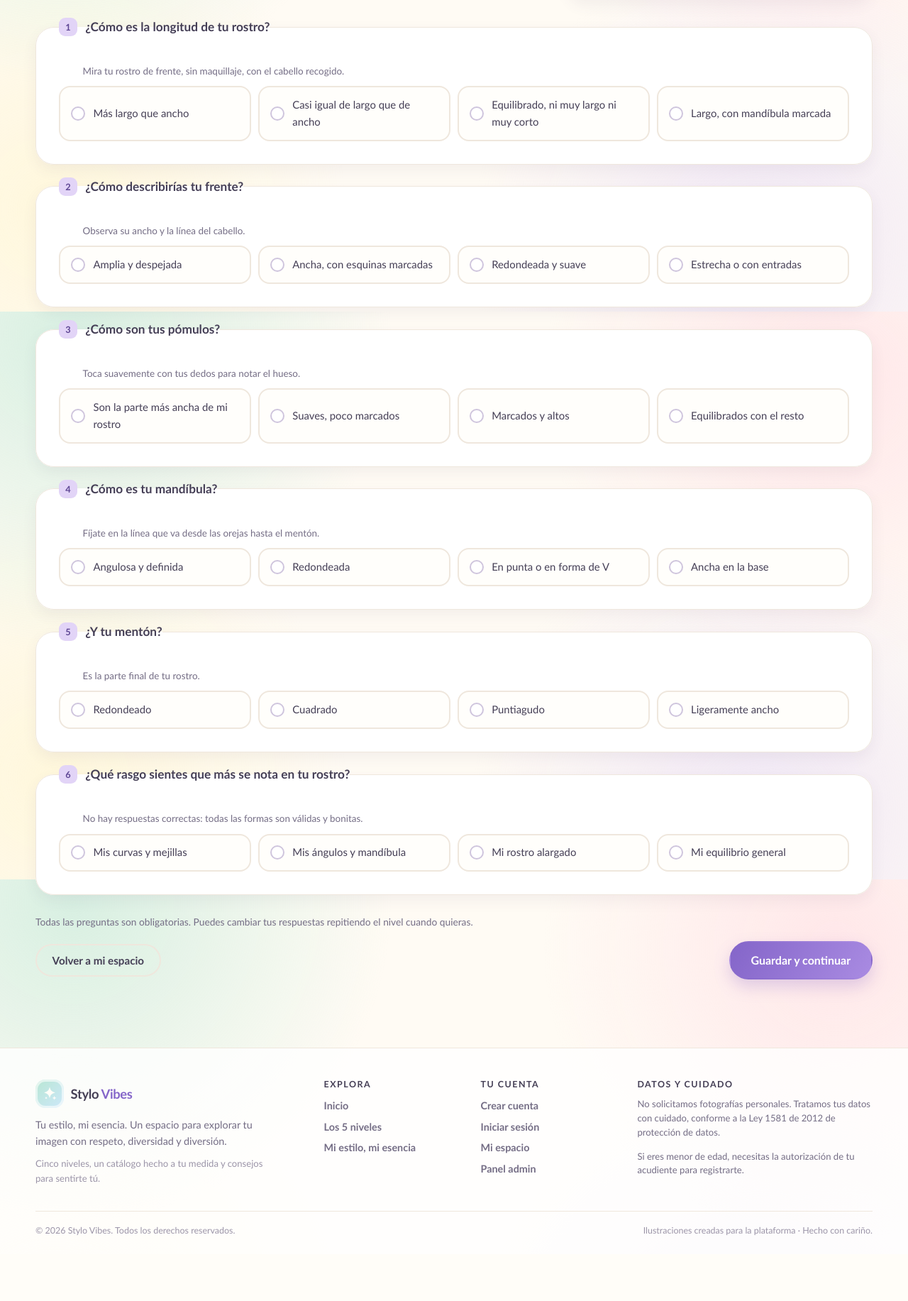
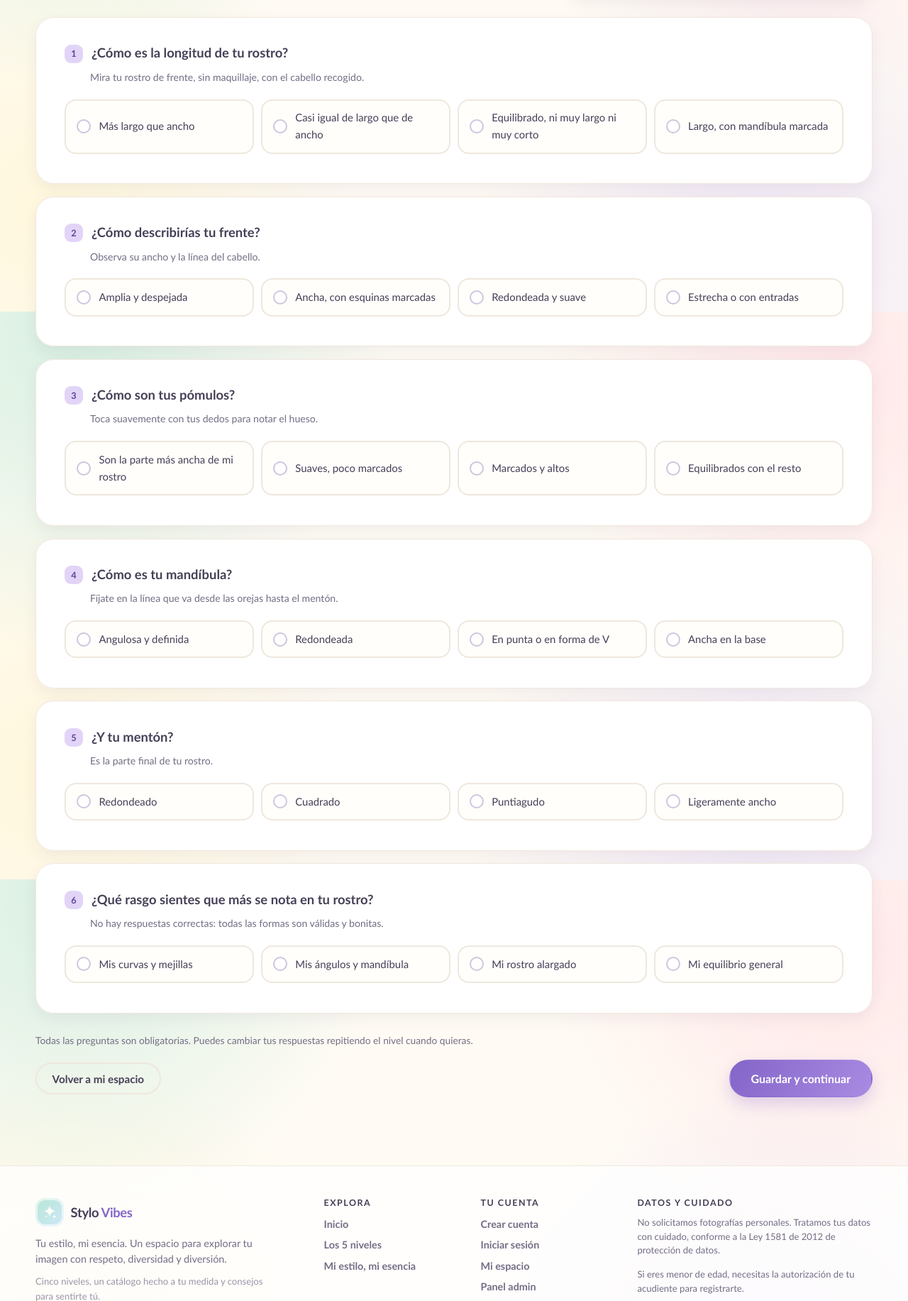
Before and after one commit to JuanSierrac/StyloVibes, a Spring Boot app: page /app/nivel/1 in a window 1280 px wide. Shown: the part 361-2194 px from the top of the page at 71% size. Before the commit the page ends 2102 px from the top, so only its background shows below. Run offline with Spring Boot 4, Linux system fonts and the light colour scheme; a user stored in the database is signed in; data comes from the database, SQL or seed files in the repository; tables that the repository leaves empty hold one stand-in row (values such as "Sample post"); some of the project's set-up classes (security, data sources, template engines, error pages and the like) are left out, and stand-ins take their place; some libraries are stand-ins or nearby versions.

Commit message:
Diseño (css)
Titulo que se salia del recuadro blanco

```diff
--- a/proyecto de aula 4 stylo vibes/76a7cbae/src/main/resources/static/css/estilos.css
+++ b/proyecto de aula 4 stylo vibes/76a7cbae/src/main/resources/static/css/estilos.css
@@ -29,7 +29,7 @@
     --fuente: "Avenir Next", "Trebuchet MS", "Segoe UI", system-ui, -apple-system, sans-serif;
 }
 
-* {
+*, *::before, *::after {
     box-sizing: border-box;
 }
 
@@ -910,22 +910,29 @@ ul, ol { margin: 0 0 1rem; padding-left: 1.2rem; }
     border: 1px solid var(--linea);
     border-radius: var(--radio);
     background: var(--blanco);
-    padding: 2rem 2rem;
+    padding: 2.2rem 2.5rem 2.6rem; /* Más aire arriba y abajo */
     box-shadow: var(--sombra-suave);
     margin: 0;
+    width: 100%;
+    min-inline-size: 0; /* Evita que el fieldset crezca más de la cuenta */
 }
 
 .pregunta__titulo {
+    float: left; /* Fuerza al <legend> a entrar dentro del recuadro blanco */
+    width: 100%;
     display: flex;
-    gap: 0.7rem;
-    align-items: flex-start;
+    gap: 0.75rem;
+    align-items: center;
     font-family: "Arial Rounded MT Bold", "Trebuchet MS", sans-serif;
-    font-size: 1.08rem;
+    font-size: 1.15rem;
     font-weight: 700;
     color: var(--tinta);
     padding: 0;
-    margin-bottom: 0.4rem;
+    margin-bottom: 0.5rem;
+    word-break: break-word;
+    overflow-wrap: break-word;
 }
+
 
 .pregunta__numero {
     width: 26px;
@@ -940,7 +947,13 @@ ul, ol { margin: 0 0 1rem; padding-left: 1.2rem; }
     margin-top: 1px;
 }
 
-.pregunta__ayuda { font-size: 0.84rem; color: var(--tinta-suave); margin: 0 0 0.6rem 2.1rem; }
+.pregunta__ayuda {
+    clear: both;
+    font-size: 0.88rem;
+    color: var(--tinta-suave);
+    margin: 0 0 1.2rem 2.25rem;
+
+}
 
 .opciones {
     display: grid;
@@ -961,6 +974,13 @@ ul, ol { margin: 0 0 1rem; padding-left: 1.2rem; }
     cursor: pointer;
     font-size: 0.93rem;
     transition: border-color 0.15s ease, background 0.15s ease, transform 0.1s ease;
+    box-sizing: border-box;
+    width: 100%;
+}
+
+.opcion__texto {
+    word-break: break-word;
+    overflow-wrap: break-word;
 }
 
 .opcion:hover { border-color: var(--lila); transform: translateY(-1px); }
```
Also changed, not shown: 1 other file.
